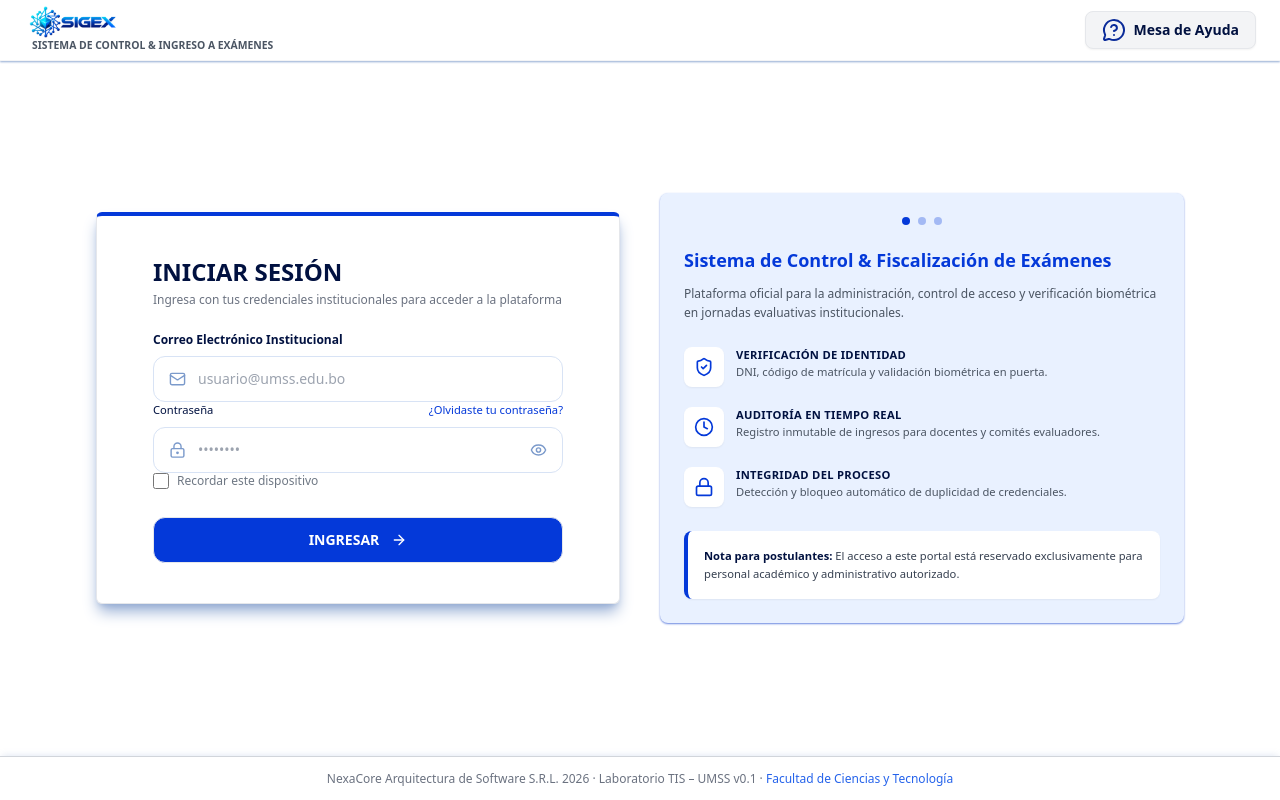
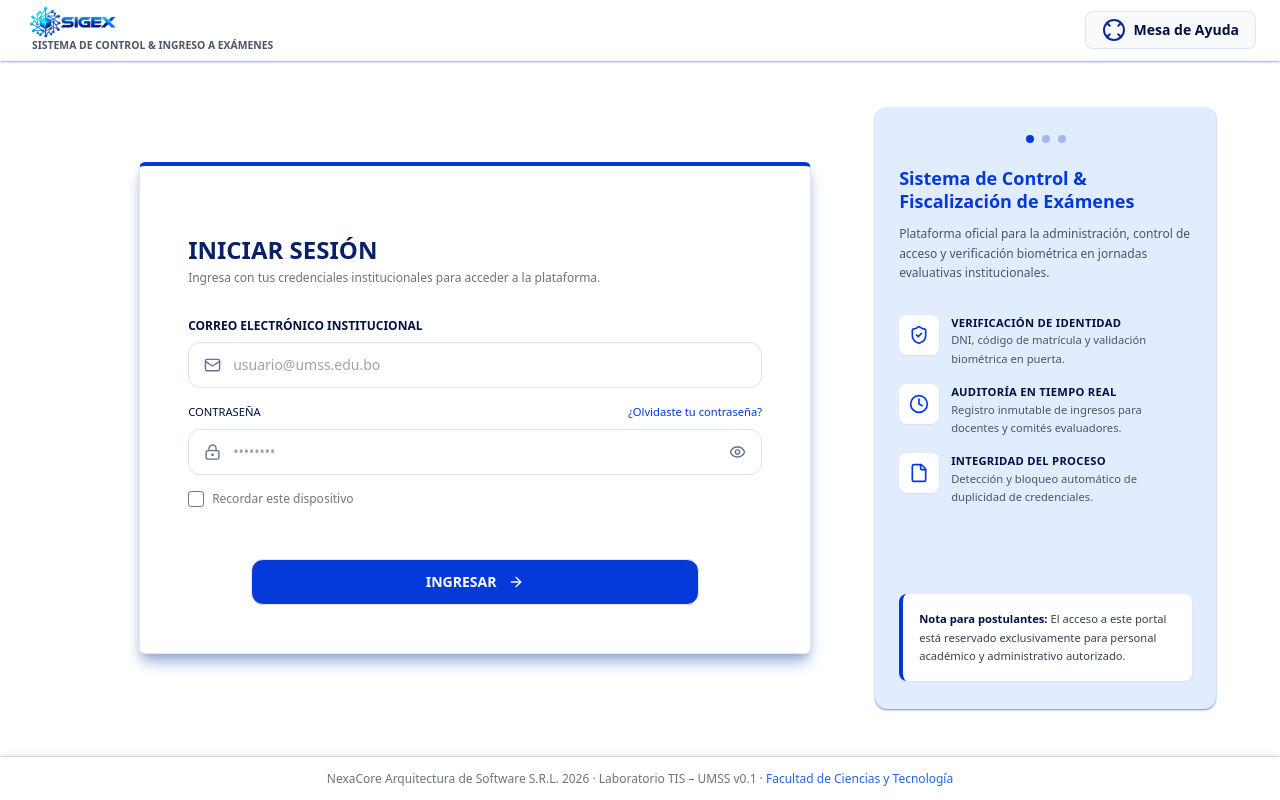
Before and after one commit to Rodrigo110620/nexacore-sigex, a React (Vite) app in the folder frontend/: page /login in a window 1280 px wide. Built offline with nearby package versions, Linux system fonts and the light colour scheme; no server answers.

Commit message:
feat(hu1): Coreccion de bugs

```diff
--- a/frontend/src/components/layout/AuthLayout.tsx
+++ b/frontend/src/components/layout/AuthLayout.tsx
@@ -8,8 +8,10 @@ interface AuthLayoutProps {
 
 export default function AuthLayout({ children }: AuthLayoutProps) {
   return (
-    <div className="flex min-h-screen flex-col bg-white">
-      <Header />
+    <div className="flex min-h-screen flex-col bg-white ">
+      <div className="hidden lg:block">
+        <Header />
+      </div>
       <main className="flex flex-1 items-stretch overflow-y-auto">
         {children}
       </main>
--- a/frontend/src/components/layout/Header.tsx
+++ b/frontend/src/components/layout/Header.tsx
@@ -1,4 +1,4 @@
-import { MessageCircleQuestionMark } from 'lucide-react';
+import { Crosshair } from 'lucide-react';
 
 export default function Header() {
   return (
@@ -12,11 +12,11 @@ export default function Header() {
 
       <button
         type="button"
-        className="inline-flex shrink-0 items-center gap-2 rounded-lg border bg-gray-100 px-2.5 py-1.5 text-sm font-semibold text-[#011140] shadow-sm hover:bg-[#e9f1ff] sm:px-4"
+        className="inline-flex shrink-0 items-center gap-2 rounded-lg border border-[#E2E8F0] bg-[#F8FAFC] px-2.5 py-1.5 text-sm font-semibold text-[#011140] shadow-sm hover:bg-[#e9f1ff] sm:px-4"
         aria-label="Mesa de Ayuda"
       >
-        <MessageCircleQuestionMark className="h-6 w-6 text-[#0A2B99]" aria-hidden="true" />
-        <span className="hidden sm:inline">Mesa de Ayuda</span>
+        <Crosshair className="h-6 w-6 text-[#0A2B99] rotate-45" aria-hidden="true" />
+        <span className="hidden sm:inline text-[#011140]">Mesa de Ayuda</span>
       </button>
     </header>
   );
--- a/frontend/src/pages/Login/LoginPage.tsx
+++ b/frontend/src/pages/Login/LoginPage.tsx
@@ -5,15 +5,15 @@ import Login_Sesion from './Login_Sesion';
 export default function LoginPage() {
   return (
     <AuthLayout>
-      <div className="mx-auto flex min-h-full w-full max-w-6xl items-center justify-center px-4 py-6 sm:px-8 lg:px-8 lg:py-8">
-        <div className="grid w-full grid-cols-1 items-stretch gap-8 lg:grid-cols-2 lg:gap-10">
+      <div className="mx-auto flex min-h-full w-full items-center justify-center p-7 sm:px-8 lg:px-8 lg:py-8">
+        <div className="grid w-full pr-8 grid-cols-1 items-stretch gap-8 lg:grid-cols-[1.6fr_0.7fr] lg:gap-16">
           <div className="flex min-h-0 w-full items-center justify-center">
-            <div className="flex w-full max-w-lg flex-col lg:max-w-none">
+            <div className="flex flex-col items-center ml-auto max-w-2xl w-full">
               <div className="flex flex-col items-center lg:hidden">
                 <p className="rounded-full border border-[#D8E3F5] bg-[#F4F8FF] px-4 py-2 text-center text-[11px] font-bold text-[#0439D9]">
                   SISTEMA DE CONTROL &amp; INGRESO A EXÁMENES
                 </p>
-                <img src="/logo_app.png" alt="SIGEX" className="mt-7 h-16 w-48 object-contain" />
+                <img src="/logo_app.png" alt="SIGEX" className="mt-7 h-15 w-48 object-contain" />
               </div>
               <Login_Sesion />
               <p className="mt-auto pt-12 text-center text-xs leading-5 text-[#627A9B] lg:hidden">
@@ -23,7 +23,7 @@ export default function LoginPage() {
             </div>
           </div>
 
-          <div className="hidden min-h-0 w-full lg:block">
+          <div className="hidden min-h-0 w-full lg:block justify-self-end ">
             <Login_Information />
           </div>
         </div>
--- a/frontend/src/pages/Login/Login_Information.tsx
+++ b/frontend/src/pages/Login/Login_Information.tsx
@@ -1,8 +1,8 @@
-import { ShieldCheck, Clock, Lock } from 'lucide-react';
+import { ShieldCheck, Clock, File } from 'lucide-react';
 
 export default function Login_Information() {
   return (
-    <div className="bg-[#e9f1ff] rounded-lg p-6 flex flex-col shadow-sm h-full w-full shadow-[#6b88e0] ">
+    <div className=" bg-[#E1ECFF] rounded-xl px-6 py-7 flex flex-col shadow-sm h-full  shadow-[#6b88e0] ">
 
       <div className="flex justify-center gap-2 mb-6">
         <span className="w-2 h-2 rounded-full bg-[#0439D9]"></span>
@@ -17,7 +17,7 @@ export default function Login_Information() {
         Plataforma oficial para la administración, control de acceso y verificación biométrica en jornadas evaluativas institucionales.
       </p>
 
-      <div className="flex flex-col gap-5">
+      <div className="flex flex-col mt-2 mb-16 gap-4">
         <div className="flex gap-3">
           <div className="flex-shrink-0 w-10 h-10 bg-white rounded-lg flex items-center justify-center shadow-sm">
             <ShieldCheck size={20} className="text-[#0439D9]" />
@@ -48,7 +48,7 @@ export default function Login_Information() {
 
         <div className="flex gap-3">
           <div className="flex-shrink-0 w-10 h-10 bg-white rounded-lg flex items-center justify-center shadow-sm">
-            <Lock size={20} className="text-[#0439D9]" />
+            <File size={20} className="text-[#0439D9]" />
           </div>
           <div>
             <h3 className="text-[0.70rem] font-bold text-[#011140] tracking-wide">
--- a/frontend/src/pages/Login/Login_Sesion.tsx
+++ b/frontend/src/pages/Login/Login_Sesion.tsx
@@ -74,18 +74,22 @@ export default function Login__Sesion() {
     };
 
     return (
-        <div className="mt-6 w-full bg-white px-1 py-3 sm:px-4 lg:mt-0 lg:h-full lg:rounded-md lg:border lg:border-t-4 lg:border-t-[#0439D9] lg:px-10 lg:py-10 lg:shadow-lg lg:shadow-[#92aad2] xl:px-14">
-            <div className="flex flex-col gap-1 text-center lg:text-left">
-                <h1 className="text-2xl font-bold text-[#011140]">INICIAR SESIÓN</h1>
+        <form
+            onSubmit={handleSubmit}
+            className="w-full bg-white sm:px-4 lg:mt-0 lg:h-full lg:rounded-md lg:border lg:border-t-4 lg:border-t-[#0439D9] lg:px-10 lg:py-12 lg:shadow-lg lg:shadow-[#92aad2] xl:px-12"
+        >
+            <div className="flex flex-col gap-1 text-center lg:text-left mb-2">
+                <h1 className="mt-5 text-2xl font-extrabold lg:font-bold text-[#092068]">INICIAR SESIÓN</h1>
                 <p className="mb-8 text-xs text-gray-500 lg:mb-6">
-                    Ingresa con tus credenciales institucionales para acceder a la plataforma
+                    Ingresa con tus credenciales institucionales para acceder a la plataforma.
                 </p>
             </div>
 
+            <div className="flex flex-col gap-4">
                 <div className="flex flex-col gap-2">
-                <label className="text-xs font-semibold text-[#011140]">Correo Electrónico Institucional</label>
+                    <label className="text-xs font-semibold text-[#011140]">CORREO ELECTRÓNICO INSTITUCIONAL</label>
                     <div className="relative">
-                    <Mail className="absolute left-4 top-1/2 -translate-y-1/2 text-[#7B9ACB]" size={17} aria-hidden="true" />
+                        <Mail className="absolute left-4 top-1/2 -translate-y-1/2 text-[#64748B]" size={17} aria-hidden="true" />
                         <input
                             type="email"
                             value={email}
@@ -96,7 +100,7 @@ export default function Login__Sesion() {
                             }}
                             onBlur={handleEmailBlur}
                             placeholder="usuario@umss.edu.bo"
-                        className={`w-full rounded-xl border py-3 pl-11 pr-3 text-sm focus:outline-none focus:ring-1 transition-colors ${
+                            className={`w-full rounded-xl border border-[#CBD5E1] py-3 pl-11 pr-3 text-sm focus:outline-none focus:ring-1 transition-colors ${
                                 emailError
                                     ? 'border-[#FECACA] bg-[#FEF2F2] focus:ring-[#FECACA]'
                                     : 'border-[#D8E3F5] focus:ring-[#E1ECFF]'
@@ -111,7 +115,7 @@ export default function Login__Sesion() {
 
                 <div className="flex flex-col gap-2">
                     <div className="flex justify-between items-center font-medium text-[0.70rem]">
-                    <label className="text-[#011140]">Contraseña</label>
+                        <label className="text-[#011140]">CONTRASEÑA</label>
                         <button
                             type="button"
                             className="text-[#0439D9] hover:text-[#5086F2] hover:underline transition-colors">
@@ -119,7 +123,7 @@ export default function Login__Sesion() {
                         </button>
                     </div>
                     <div className="relative">
-                    <LockKeyhole className="absolute left-4 top-1/2 -translate-y-1/2 text-[#7B9ACB]" size={17} aria-hidden="true" />
+                        <LockKeyhole className="absolute left-4 top-1/2 -translate-y-1/2 text-[#64748B]" size={17} aria-hidden="true" />
                         <input
                             type={showPassword ? 'text' : 'password'}
                             value={password}
@@ -130,12 +134,12 @@ export default function Login__Sesion() {
                             }}
                             onBlur={handlePasswordBlur}
                             placeholder="••••••••"
-                        className={`w-full rounded-xl border py-3 pl-11 pr-11 text-sm focus:outline-none focus:ring-1 transition-colors ${
+                            className={`w-full rounded-xl border border-[#CBD5E1] py-3 pl-11 pr-11 text-sm focus:outline-none focus:ring-1 transition-colors ${
                                 passwordError
                                     ? 'border-[#FECACA] bg-[#FEF2F2] focus:ring-[#FECACA]'
                                     : 'border-[#D8E3F5] focus:ring-[#E1ECFF]'
                             }`} />
-                    <button type="button" onClick={() => setShowPassword((visible) => !visible)} aria-label={showPassword ? 'Ocultar contraseña' : 'Mostrar contraseña'} className="absolute right-4 top-1/2 -translate-y-1/2 text-[#7B9ACB]">
+                        <button type="button" onClick={() => setShowPassword((visible) => !visible)} aria-label={showPassword ? 'Ocultar contraseña' : 'Mostrar contraseña'} className="absolute right-4 top-1/2 -translate-y-1/2 text-[#64748B]">
                             {showPassword ? <EyeOff size={17} aria-hidden="true" /> : <Eye size={17} aria-hidden="true" />}
                         </button>
                     </div>
@@ -163,9 +167,9 @@ export default function Login__Sesion() {
                     </div>
                 )}
 
-            <div className="mt-7 flex justify-center">
+                <div className="mt-9 flex justify-center">
                     <button
-                    onClick={handleSubmit}
+                        type="submit"
                         disabled={loading}
                         className="flex w-full max-w-md items-center justify-center rounded-xl border bg-[#0439D9] px-6 py-3 text-sm font-bold text-white transition-colors hover:bg-[#0027a2] disabled:cursor-not-allowed disabled:opacity-50">
                         {loading ? 'INGRESANDO...' : 'INGRESAR'}
@@ -173,5 +177,7 @@ export default function Login__Sesion() {
                     </button>
                 </div>
             </div>
+
+        </form>
     )
 }
--- a/frontend/src/services/authService.ts
+++ b/frontend/src/services/authService.ts
@@ -12,7 +12,7 @@ export async function loginUser(credentials: LoginRequest): Promise<AuthResponse
   } catch (error: unknown) {
     const err = error as { response?: { status?: number } }
     if (err.response?.status === 401) {
-      throw new Error('Correo o contraseña incorrectos.')
+      throw new Error('Revise su correo o contraseña institucional e intente de nuevo.')
     }
     throw new Error('No se pudo conectar con el servidor. Intenta más tarde.')
   }
```
Lines whose indentation alone changed are shown as unchanged.
